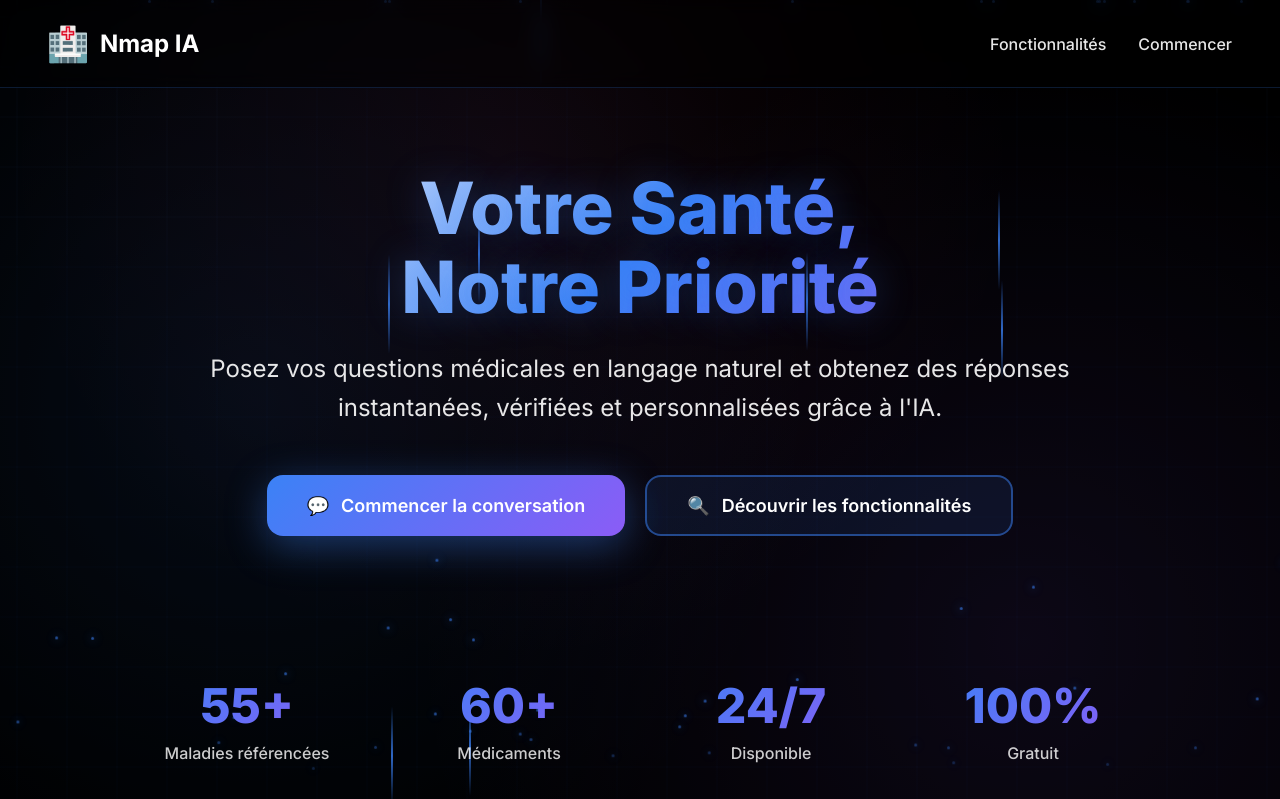
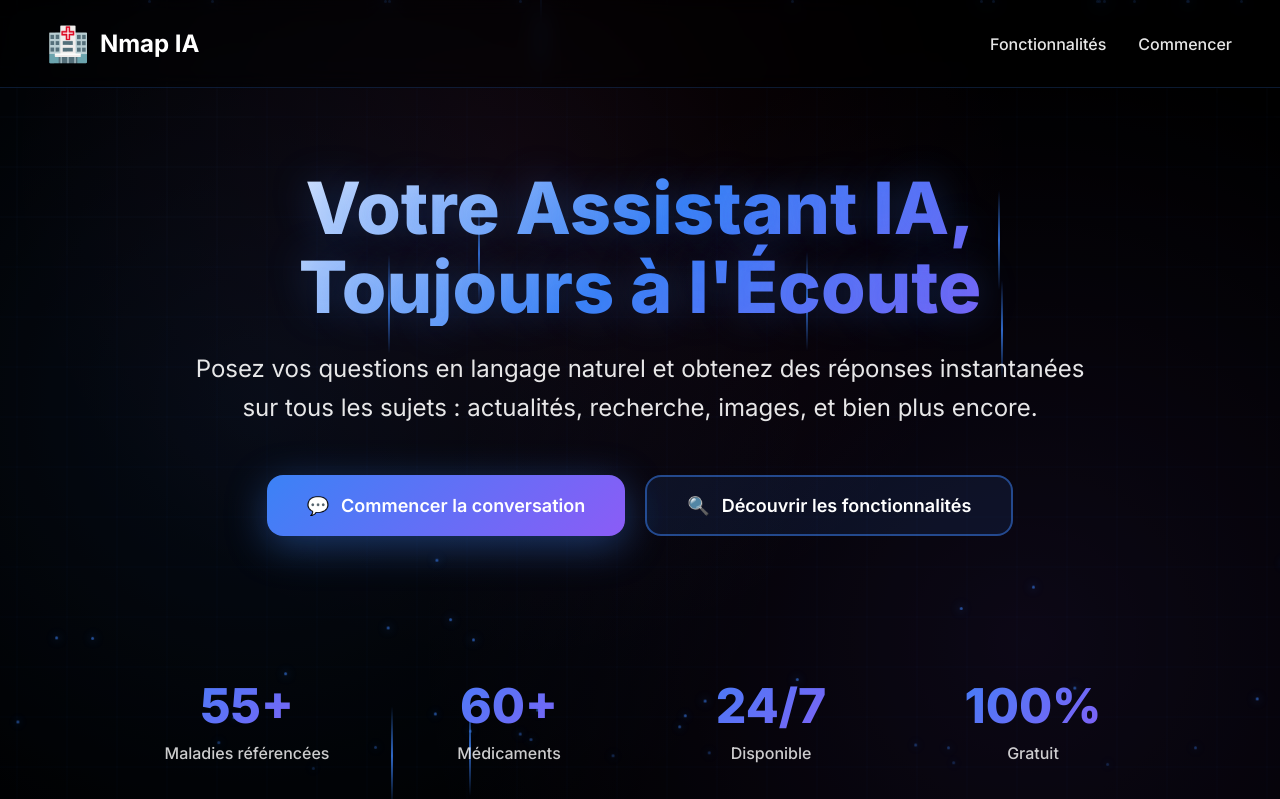
Before and after one commit to cha454/-medical-ai-assistant, a Flask app: page / in a window 1280 px wide. Shown: the top 799 px of the page. Run offline with Flask 2, Linux system fonts and the light colour scheme.

Commit message:
Update: Hero text to reflect general AI assistant instead of medical focus

```diff
--- a/templates/index.html
+++ b/templates/index.html
@@ -4,7 +4,7 @@
 <head>
     <meta charset="UTF-8">
     <meta name="viewport" content="width=device-width, initial-scale=1.0">
-    <title>Nmap IA - Votre Santé, Notre Priorité</title>
+    <title>Nmap IA - Votre Assistant Intelligent</title>
     <link href="https://fonts.googleapis.com/css2?family=Inter:wght@300;400;500;600;700;800&display=swap"
         rel="stylesheet">
     <style>
@@ -646,11 +646,11 @@
         <section class="hero">
             <div class="hero-content">
                 <h1 class="hero-title">
-                    Votre Santé,<br>Notre Priorité
+                    Votre Assistant IA,<br>Toujours à l'Écoute
                 </h1>
                 <p class="hero-subtitle">
-                    Posez vos questions médicales en langage naturel et obtenez des réponses instantanées, vérifiées et
-                    personnalisées grâce à l'IA.
+                    Posez vos questions en langage naturel et obtenez des réponses instantanées sur tous les sujets :
+                    actualités, recherche, images, et bien plus encore.
                 </p>
                 <div class="hero-buttons">
                     <a href="/chat" class="btn btn-primary">
```
